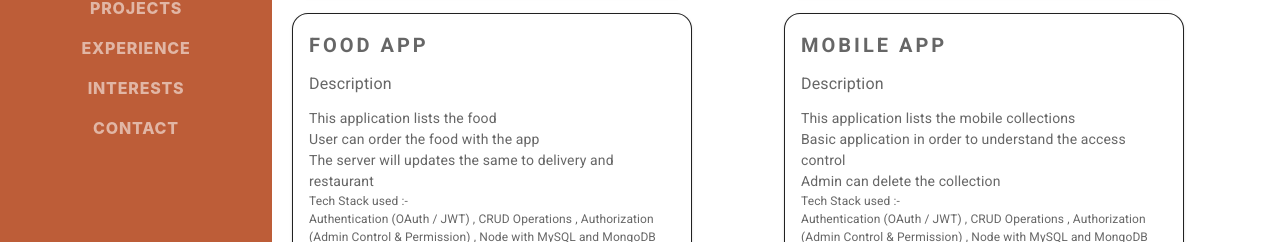
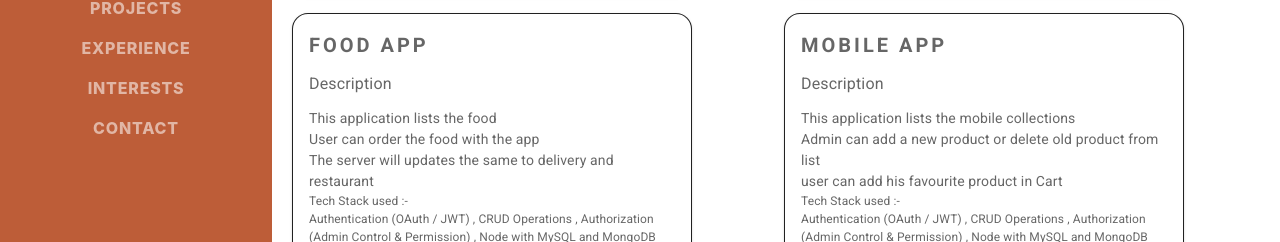
Before and after one commit to 15M236/portfolio, a React (Create React App) app: page /projects in a window 1280 px wide. Shown: the part 446-688 px from the top of the page. Built offline with nearby package versions, Linux system fonts and the light colour scheme; a web font is replaced by a local one.

Commit message:
after adding project section with correct urls

```diff
--- a/src/Projects.js
+++ b/src/Projects.js
@@ -8,7 +8,7 @@ export default function Projects() {
     {
       title : "Inventory",
       gitUrl : "https://github.com/15M236/capstone-fsd",
-      deployedUrl : "https://velvety-medovik-54dda5.netlify.app",
+      deployedUrl : "https://zippy-froyo-4c9c24.netlify.app",
       txt1 : "This application developes bills according to the purchase which we made",
       txt2 : "Admin can add a new product or delete old product from list",
       txt3 : "Generated bills will be stored in database",
@@ -37,11 +37,11 @@ export default function Projects() {
     },
     {
       title : "Mobile App",
-      gitUrl : "https://github.com/15M236/mobile-fsd",
-      deployedUrl : "https://front-end--dapper-churros-f2bca2.netlify.app/",
+      gitUrl : "https://github.com/15M236/mobile-react",
+      deployedUrl : "https://main--amazing-moonbeam-73a6cd.netlify.app",
       txt1 : "This application lists the mobile collections",
-      txt2 : "Basic application in order to understand the access control",
-      txt3 : "Admin can delete the collection" ,
+      txt2 : "Admin can add a new product or delete old product from list",
+      txt3 : "user can add his favourite product in Cart",
       stack : `Authentication (OAuth / JWT) , CRUD Operations ,
       Authorization (Admin Control & Permission) , Node with MySQL and MongoDB`
     }
```
